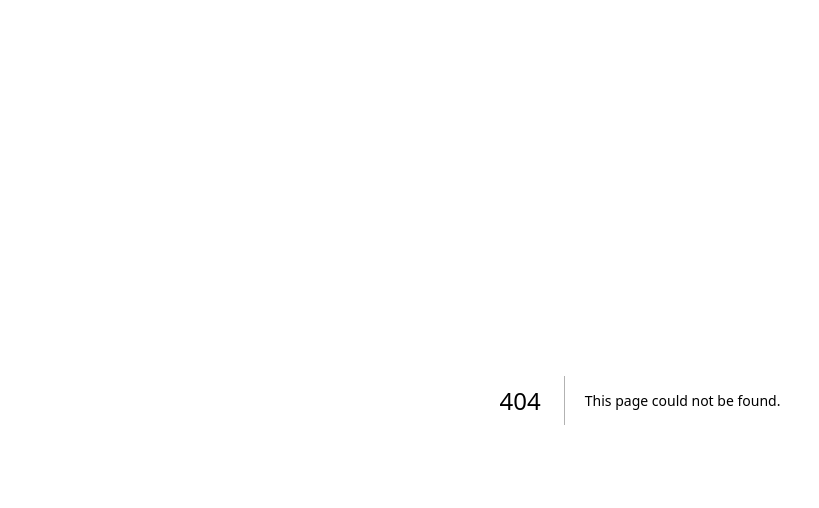
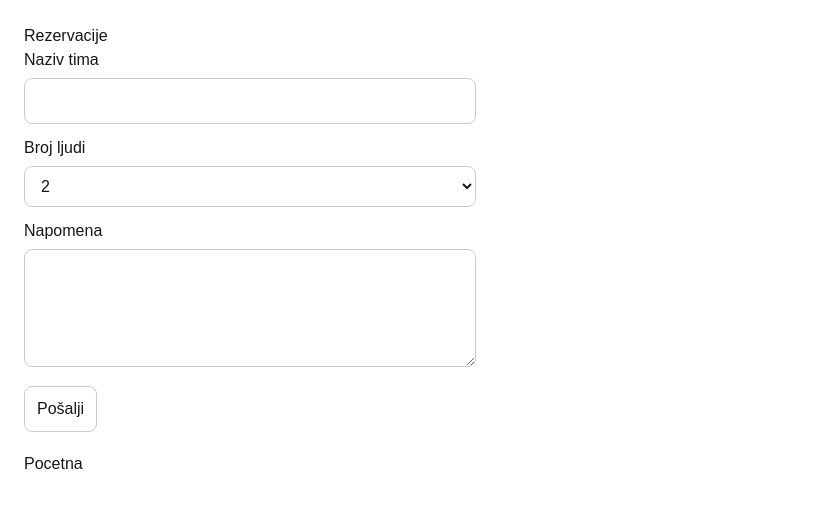
Before and after one commit to elab-development/internet-tehnologije-2025-apprezervacijazapabkvizove, a Next.js app in the folder frontend/: page /reservation in a window 1280 px wide. Before the commit this address had no page. Shown: the top 508 px of the page, without its empty margins (0-819 px from the left). Built offline with nearby package versions, Linux system fonts and the light colour scheme.

Commit message:
added login and reservation page, login connect with backend

```diff
--- /dev/null
+++ b/frontend/app/login/page.tsx
@@ -0,0 +1,85 @@
+"use client";
+
+import { useState } from "react";
+import { useRouter } from "next/navigation";
+import Link from "next/link";
+
+export default function LoginPage() {
+    const router = useRouter();
+    const [username, setUsername] = useState("");
+    const [password, setPassword] = useState("");
+    const [error, setError] = useState<string | null>(null);
+
+    async function handleLogin() {
+        setError(null);
+
+        if (!username || !password) {
+            setError("Unesi username i password.");
+            return;
+        }
+
+        try {
+            const res = await fetch("http://127.0.0.1:8000/api/auth/login/", {
+                method: "POST",
+                headers: { "Content-Type": "application/json" },
+                body: JSON.stringify({ username, password }),
+            });
+
+            const data = await res.json();
+
+            if (!res.ok) {
+                const msg =
+                    data?.error?.detail ||
+                    data?.detail ||
+                    data?.non_field_errors?.[0] ||
+                    data?.username?.[0] ||
+                    data?.password?.[0] ||
+                    "Login error";
+                throw new Error(msg);
+            }
+
+
+            localStorage.setItem("token", data.token);
+            localStorage.setItem("username", username);
+
+            router.push("/reservation");
+        } catch (e: any) {
+            setError(e.message || "Greška pri login-u.");
+        }
+    }
+
+    return (
+        <main style={{ padding: 24, maxWidth: 420 }}>
+            <h1>Login</h1>
+
+            <div style={{ display: "grid", gap: 12, marginTop: 16 }}>
+                <input
+                    placeholder="Username"
+                    value={username}
+                    onChange={(e) => setUsername(e.target.value)}
+                    style={{ padding: 10, border: "1px solid #ccc", borderRadius: 8 }}
+                />
+                <input
+                    placeholder="Password"
+                    type="password"
+                    value={password}
+                    onChange={(e) => setPassword(e.target.value)}
+                    style={{ padding: 10, border: "1px solid #ccc", borderRadius: 8 }}
+                />
+
+                {error ? <div style={{ color: "red" }}>{error}</div> : null}
+
+                <button
+                    onClick={handleLogin}
+                    style={{ padding: 10, border: "1px solid #ccc", borderRadius: 8 }}
+                >
+                Login
+                </button>
+            </div>
+            <nav style={{ display: "flex", gap: 16, marginTop: 20 }}>
+                <Link href="/">Pocetna</Link>
+            </nav>
+
+        </main>
+    );
+}
--- a/frontend/app/page.tsx
+++ b/frontend/app/page.tsx
@@ -1,65 +1,15 @@
-import Image from "next/image";
+import Link from "next/link";
 
 export default function Home() {
   return (
-    <div className="flex min-h-screen items-center justify-center bg-zinc-50 font-sans dark:bg-black">
-      <main className="flex min-h-screen w-full max-w-3xl flex-col items-center justify-between py-32 px-16 bg-white dark:bg-black sm:items-start">
-        <Image
-          className="dark:invert"
-          src="/next.svg"
-          alt="Next.js logo"
-          width={100}
-          height={20}
-          priority
-        />
-        <div className="flex flex-col items-center gap-6 text-center sm:items-start sm:text-left">
-          <h1 className="max-w-xs text-3xl font-semibold leading-10 tracking-tight text-black dark:text-zinc-50">
-            To get started, edit the page.tsx file.
-          </h1>
-          <p className="max-w-md text-lg leading-8 text-zinc-600 dark:text-zinc-400">
-            Looking for a starting point or more instructions? Head over to{" "}
-            <a
-              href="https://vercel.com/templates?framework=next.js&utm_source=create-next-app&utm_medium=appdir-template-tw&utm_campaign=create-next-app"
-              className="font-medium text-zinc-950 dark:text-zinc-50"
-            >
-              Templates
-            </a>{" "}
-            or the{" "}
-            <a
-              href="https://nextjs.org/learn?utm_source=create-next-app&utm_medium=appdir-template-tw&utm_campaign=create-next-app"
-              className="font-medium text-zinc-950 dark:text-zinc-50"
-            >
-              Learning
-            </a>{" "}
-            center.
-          </p>
-        </div>
-        <div className="flex flex-col gap-4 text-base font-medium sm:flex-row">
-          <a
-            className="flex h-12 w-full items-center justify-center gap-2 rounded-full bg-foreground px-5 text-background transition-colors hover:bg-[#383838] dark:hover:bg-[#ccc] md:w-[158px]"
-            href="https://vercel.com/new?utm_source=create-next-app&utm_medium=appdir-template-tw&utm_campaign=create-next-app"
-            target="_blank"
-            rel="noopener noreferrer"
-          >
-            <Image
-              className="dark:invert"
-              src="/vercel.svg"
-              alt="Vercel logomark"
-              width={16}
-              height={16}
-            />
-            Deploy Now
-          </a>
-          <a
-            className="flex h-12 w-full items-center justify-center rounded-full border border-solid border-black/[.08] px-5 transition-colors hover:border-transparent hover:bg-black/[.04] dark:border-white/[.145] dark:hover:bg-[#1a1a1a] md:w-[158px]"
-            href="https://nextjs.org/docs?utm_source=create-next-app&utm_medium=appdir-template-tw&utm_campaign=create-next-app"
-            target="_blank"
-            rel="noopener noreferrer"
-          >
-            Documentation
-          </a>
-        </div>
-      </main>
-    </div>
+    <main style={{ padding: 40 }}>
+      <h1>Egzibicija Pab Kviz</h1>
+      <p>Najbolji kvizovi u gradu.</p>
+
+      <nav style={{ display: "flex", gap: 16, marginTop: 20 }}>
+        <Link href="/login">Prijava</Link>
+        <Link href="/reservation">Rezervacije</Link>
+      </nav>
+    </main>
   );
 }
--- /dev/null
+++ b/frontend/app/reservation/page.tsx
@@ -0,0 +1,59 @@
+"use client";
+
+import Link from "next/link";
+import { useState } from "react";
+import Button from "@/components/ui/button";
+import Input from "@/components/ui/input";
+import Select from "@/components/ui/select";
+
+export default function ReservationsPage() {
+  const [teamName, setTeamName] = useState("");
+  const [partySize, setPartySize] = useState(2);
+  const [note, setNote] = useState("");
+
+  const partyChoice = [2, 3, 4, 5, 6, 7].map((n) => ({
+    value: n,
+    label: String(n),
+  }));
+
+  function handleSubmit() {
+    alert(`Tim: ${teamName}\nLjudi: ${partySize}\nNapomena: ${note}`);
+  }
+
+  return (
+    <main style={{ padding: 24, maxWidth: 500 }}>
+      <h1>Rezervacije</h1>
+
+      <Input
+        label="Naziv tima"
+        value={teamName}
+        onChange={(e) => setTeamName(e.target.value)}
+      />
+
+      <Select
+        label="Broj ljudi"
+        value={partySize}
+        onChange={(e) => setPartySize(Number(e.target.value))}
+        options={partyChoice}
+      />
+
+      <label style={{ display: "block", marginBottom: 12 }}>
+        <div style={{ marginBottom: 6 }}>Napomena</div>
+        <textarea
+          value={note}
+          onChange={(e) => setNote(e.target.value)}
+          rows={4}
+          style={{ padding: "10px 12px", border: "1px solid #ccc", borderRadius: 8, width: "100%" }}
+        />
+      </label>
+
+      <Button onClick={handleSubmit}>Pošalji</Button>
+
+      <nav style={{ display: "flex", gap: 16, marginTop: 20 }}>
+        <Link href="/">Pocetna</Link>
+      </nav>
+
+
+    </main>
+  );
+}
--- /dev/null
+++ b/frontend/components/ui/button.tsx
@@ -0,0 +1,16 @@
+type Props = React.ButtonHTMLAttributes<HTMLButtonElement>;
+
+export default function Button(props: Props) {
+  return (
+    <button
+      {...props}
+      style={{
+        padding: "10px 12px",
+        border: "1px solid #ccc",
+        borderRadius: 8,
+        cursor: "pointer",
+        ...(props.style || {}),
+      }}
+    />
+  );
+}
--- /dev/null
+++ b/frontend/components/ui/input.tsx
@@ -0,0 +1,21 @@
+type Props = React.InputHTMLAttributes<HTMLInputElement> & {
+  label: string;
+};
+
+export default function Input({ label, ...props }: Props) {
+  return (
+    <label style={{ display: "block", marginBottom: 12 }}>
+      <div style={{ marginBottom: 6 }}>{label}</div>
+      <input
+        {...props}
+        style={{
+          padding: "10px 12px",
+          border: "1px solid #ccc",
+          borderRadius: 8,
+          width: "100%",
+          ...(props.style || {}),
+        }}
+      />
+    </label>
+  );
+}
--- /dev/null
+++ b/frontend/components/ui/select.tsx
@@ -0,0 +1,30 @@
+type Option = { value: string | number; label: string };
+
+type Props = React.SelectHTMLAttributes<HTMLSelectElement> & {
+  label: string;
+  options: Option[];
+};
+
+export default function Select({ label, options, ...props }: Props) {
+  return (
+    <label style={{ display: "block", marginBottom: 12 }}>
+      <div style={{ marginBottom: 6 }}>{label}</div>
+      <select
+        {...props}
+        style={{
+          padding: "10px 12px",
+          border: "1px solid #ccc",
+          borderRadius: 8,
+          width: "100%",
+          ...(props.style || {}),
+        }}
+      >
+        {options.map((o) => (
+          <option key={String(o.value)} value={o.value}>
+            {o.label}
+          </option>
+        ))}
+      </select>
+    </label>
+  );
+}
```
Also changed, not shown: 1 other file (tests, documents, lock files or other folders).
